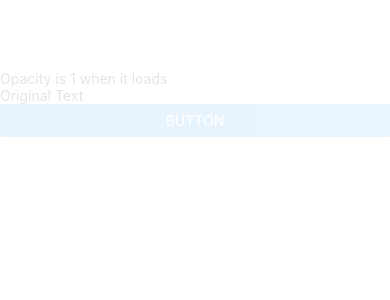
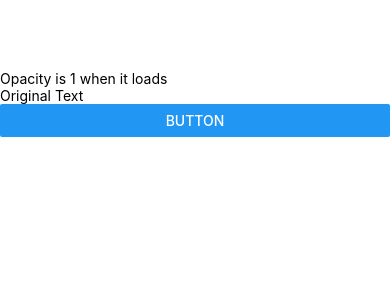
Before and after one commit to siyayang0420/FinalExam, a React Native app: screen / in a window 390 px wide. Shown: the top 300 px of the page. Built offline with nearby package versions, Linux system fonts and the light colour scheme.

Commit message:
fixed animation, fade in fade out

```diff
--- a/comps/Animation.js
+++ b/comps/Animation.js
@@ -7,6 +7,16 @@ function Animation(){
 
     const [op] = useState(new Animated.Value(0));
     const [text, setText] = useState("Original Text");
+    //run when the text change
+    useEffect(()=>{
+        Animated.timing(
+            op,
+            {
+            toValue:0,
+            duration:500
+            }
+        ).start();
+    }, [text]);
 //run when the component loads
     useEffect(()=>{
        Animated.timing(
@@ -18,29 +28,23 @@ function Animation(){
        ).start();
         }, []);
 
-//run when the text change
-        useEffect(()=>{
-            Animated.timing(
-                op,
-                {
-                toValue:0.1,
-                duration:500
-                }
-            ).start();
-        }, [text]);
+
 
     return(
+        <View>
         <Animated.View style={{opacity:op}}>
             <Text style={{justifyContent:"center", alignItems:"center", paddingTop:70}}>
                 Opacity is 1 when it loads
             </Text>
             <Text>{text}</Text>
-            <Button
+
+
+        </Animated.View>
+        <Button
                 onPress={()=>{setText("New Text")}}
                 title="button"
             />
-
-        </Animated.View>
+        </View>
     );
 }
 
```
